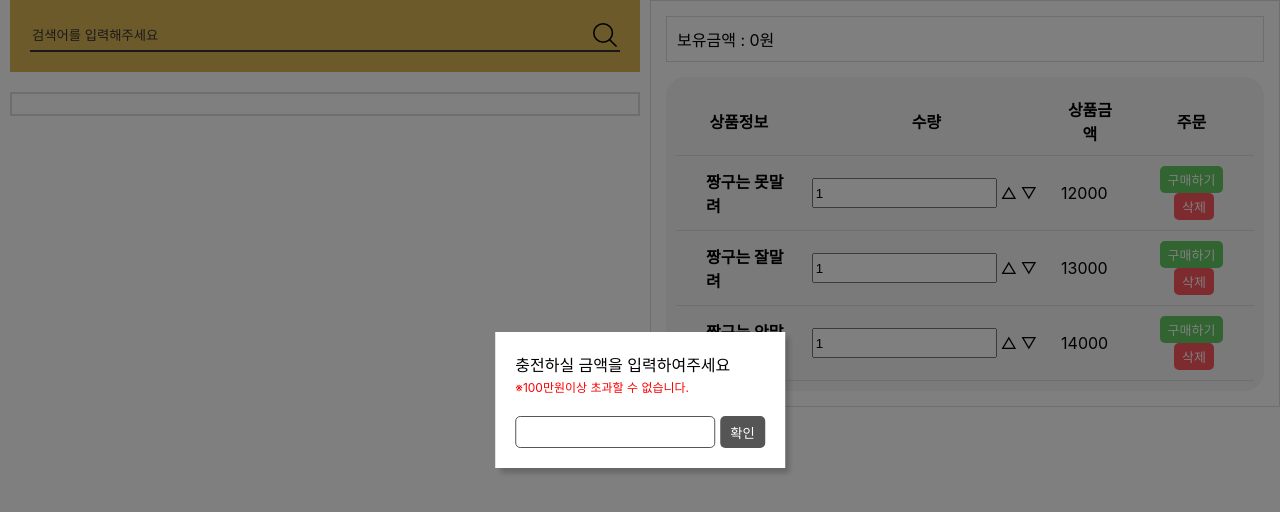
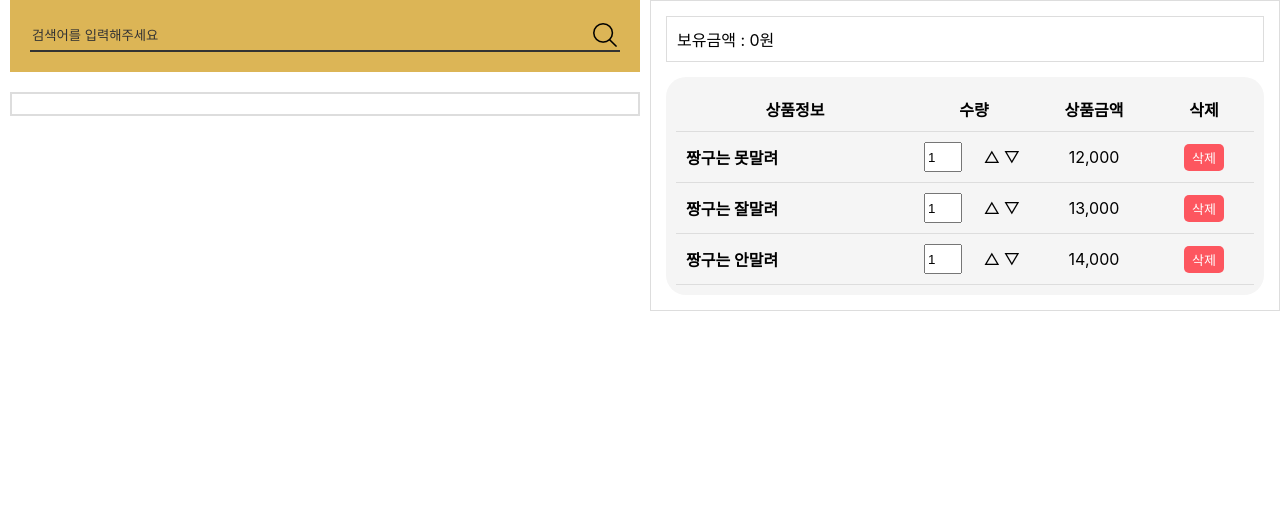
Before and after one commit to qpqp8483/book-store-app, a React (Create React App) app: page / in a window 1280 px wide. Shown: the top 512 px of the page. Built offline with nearby package versions, Linux system fonts and the light colour scheme.

Commit message:
장바구니 수량 변경 작업, 삭제 기능 작업

```diff
--- a/src/App.js
+++ b/src/App.js
@@ -17,9 +17,9 @@ const reducer = (state, action) => {
       break;
     }
     case "EDIT": {
-      let numCounting = state.filter((item) => item.id === action.data.id);
-      console.log(numCounting);
-
+      newState = state.map((it) =>
+        it.id === action.data.id ? { ...action.data } : it
+      );
       break;
     }
     case "REMOVE": {
@@ -76,18 +76,23 @@ function App() {
           id: dataId.current,
           title: title,
           price: price,
+          num: 1,
         },
       });
       dataId.current += 1;
     }
   };
-  const onEdit = (id) => {
-    let numFilter = data.filter((item) => item.id === id);
-    console.log(numFilter);
+
+  //REMOVE
+  const onRemove = (targetId) => {
+    dispatch({
+      type: "REMOVE",
+      targetId,
+    });
   };
 
   return (
-    <DiaryStateContext.Provider value={{ onCreate, onEdit }}>
+    <DiaryStateContext.Provider value={{ onCreate, onRemove }}>
       <DiaryDispatchContext.Provider value={data}>
         <BrowserRouter>
           <div className="App">
--- a/src/pages/Basket.js
+++ b/src/pages/Basket.js
@@ -1,15 +1,54 @@
-import React, { useContext } from "react";
+import React, { useContext, useState } from "react";
 import CommonButton from "../components/button/CommonButton";
 import { DiaryStateContext } from "../App";
 import "./basket.scss";
 
 const Basket = ({ coinSubmit, coin, data }) => {
-  const { onEdit } = useContext(DiaryStateContext);
-  const numHandle = (e) => {
-    onEdit(e);
-    console.log(e);
+  const { onRemove } = useContext(DiaryStateContext);
+  const [num, setNum] = useState({ name: 1 });
+  const numHandleFnPositive = (e) => {
+    setNum({
+      ...num,
+      [e.target.name]: parseInt(e.target.value),
+    });
   };
-  console.log(data);
+  const numHandleFnNegative = (e) => {
+    if (parseInt(e.target.value) === 0) {
+      alert("최소갯수는 1개이상부터입니다.");
+      setNum({
+        ...num,
+        [e.target.name]: 1,
+      });
+    } else {
+      setNum({
+        ...num,
+        [e.target.name]: "",
+      });
+    }
+  };
+  const blurHandle = (e) => {
+    console.log(e.target.value);
+    if (e.target.value === "") {
+      setNum({
+        ...num,
+        [e.target.name]: 1,
+      });
+    }
+  };
+  const numCount = (e) => {
+    let countType = e.target.parentNode.previousSibling;
+    if (e.target.className === "count_up") {
+      setNum({ ...num, [countType.name]: parseInt(countType.value) + 1 });
+    } else {
+      setNum({
+        ...num,
+        [countType.name]:
+          parseInt(countType.value) > 1
+            ? parseInt(countType.value) - 1
+            : alert("최소구매는 1개 이상입니다.") && 1,
+      });
+    }
+  };
   return (
     <div className="basket_box">
       <div className="wallet">보유금액 : {coinSubmit ? coin : `0`}원</div>
@@ -18,52 +57,90 @@ const Basket = ({ coinSubmit, coin, data }) => {
           <caption>구매 리스트 정보</caption>
           <colgroup>
             <col />
-            <col />
-            <col />
-            <col />
-            <col />
+            <col style={{ width: "120px" }} />
+            <col style={{ width: "120px" }} />
+            <col style={{ width: "100px" }} />
           </colgroup>
           <thead>
             <tr>
-              <th scope="col" colSpan="2">
-                상품정보
-              </th>
+              <th scope="col">상품정보</th>
               <th scope="col">수량</th>
               <th scope="col">상품금액</th>
-              <th scope="col">주문</th>
+              <th scope="col">삭제</th>
             </tr>
           </thead>
           <tbody>
-            {data.map((item) => (
+            {data.length < 1 ? (
+              <tr>
+                <td colSpan={4} className="list_none">
+                  장바구니에 담긴 책이 없습니다!
+                </td>
+              </tr>
+            ) : (
+              data.map((item) => (
                 <tr key={item.id}>
-                <td></td>
                   <td>
                     <h5 className="title">{item.title}</h5>
                   </td>
                   <td>
                     <div className="num_box">
                       <input
-                      type="text"
-                      value={item.num}
-                      onChange={(e) => numHandle(e.target.value)}
+                        className="num_input"
+                        type="number"
+                        name={`neme_${item.id}`}
+                        value={
+                          num[`neme_${item.id}`] > -1
+                            ? num[`neme_${item.id}`]
+                            : num.name
+                        }
+                        onChange={(e) =>
+                          e.target.value >= 1
+                            ? numHandleFnPositive(e)
+                            : numHandleFnNegative(e)
+                        }
+                        onBlur={(e) => {
+                          blurHandle(e);
+                        }}
                       />
                       <div className="num_control">
-                      <span onClick={() => numHandle(true)}>△</span>
-                      <span onClick={() => numHandle(false)}>▽</span>
+                        <span
+                          className="count_up"
+                          onClick={(e) => {
+                            numCount(e);
+                          }}
+                        >
+                          △
+                        </span>
+                        <span
+                          className="count_down"
+                          onClick={(e) => {
+                            numCount(e);
+                          }}
+                        >
+                          ▽
+                        </span>
                       </div>
                     </div>
                   </td>
                   <td>
-                  <p className="price">{item.price}</p>
+                    <p className="price">
+                      {item.price
+                        .toString()
+                        .replace(/\B(?=(\d{3})+(?!\d))/g, ",")}
+                    </p>
                   </td>
                   <td>
                     <div className="basket_btn_box">
-                    <CommonButton type={"positive"} text={"구매하기"} />
-                    <CommonButton type={"negative"} text={"삭제"} />
+                      <CommonButton
+                        type={"negative"}
+                        text={"삭제"}
+                        onClick={() => onRemove(item.id)}
+                      />
                     </div>
                   </td>
                 </tr>
-            ))}
+              ))
+            )}
           </tbody>
         </table>
       </div>
--- a/src/pages/Home.js
+++ b/src/pages/Home.js
@@ -60,12 +60,13 @@ const Home = () => {
 
   return (
     <div className="search_section">
-      <CoinPopup
+      {/* <CoinPopup
         coin={coin}
         coinChange={coinChange}
         coinValue={coinValue}
         coinSubmit={coinSubmit}
-      />
+      /> */}
+      <div></div>
       <div>
         <form action="#" onSubmit={handleSubmit} className="search_box">
           <div>
--- a/src/pages/basket.scss
+++ b/src/pages/basket.scss
@@ -28,9 +28,19 @@
     td {
       padding: 10px;
       border-bottom: 1px solid #ddd;
+      &.list_none {
+        text-align: center;
+      }
+      &:not(:first-child) {
+        text-align: center;
+      }
       h5 {
         margin: 0;
+        max-width: 296px;
         font-size: 16px;
+        overflow: hidden;
+        text-overflow: ellipsis;
+        white-space: nowrap;
       }
       .price {
         margin: 0;
@@ -40,11 +50,26 @@
       }
       .num_box {
         display: flex;
+        justify-content: space-between;
+
+        input {
+          width: 30px;
+          &::-webkit-outer-spin-button,
+          &::-webkit-inner-spin-button {
+            -webkit-appearance: none;
+            margin: 0;
+          }
+          &[type="number"] {
+            -moz-appearance: textfield;
+          }
+        }
         .num_control {
           padding: 5px 2px;
         }
         .num_control span {
           margin: 0 2px;
+          cursor: pointer;
+          user-select: none;
         }
       }
     }
```
Lines whose indentation alone changed are shown as unchanged.
